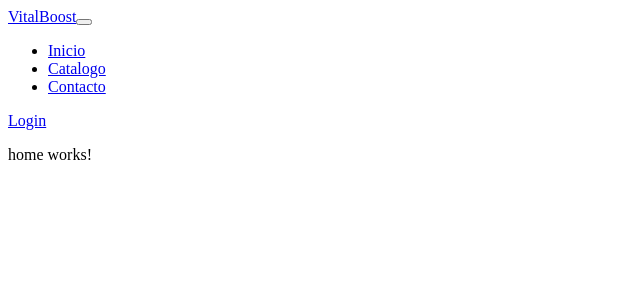
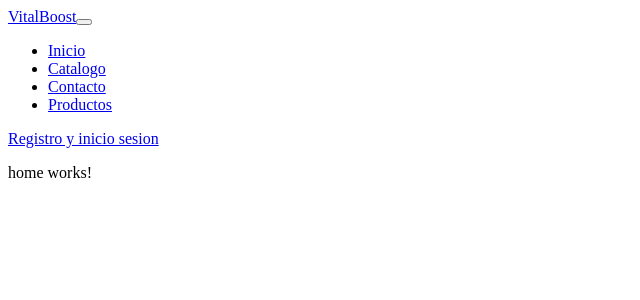
Before and after one commit to danielmoralesferrando/proyecto-ed-lm, an Angular app: page /home in a window 1280 px wide. Shown: the top 300 px of the page, without its empty margins (0-640 px from the left). Built offline with nearby package versions, Linux system fonts and the light colour scheme.

Commit message:
navbar productos y registro

```diff
--- a/src/app/component/navbar/navbar.component.html
+++ b/src/app/component/navbar/navbar.component.html
@@ -15,9 +15,12 @@
           <li class="nav-item">
             <a class="nav-link" routerLink="/contact">Contacto</a>
           </li>
+          <li class="nav-item">
+            <a class="nav-link" routerLink="/productos">Productos</a>
+          </li>
         </ul>
         <span class="navbar-text">
-            <a class="nav-link" routerLink="/login">Login</a>
+            <a class="nav-link" routerLink="/login">Registro y inicio sesion</a>
         </span>
       </div>
     </div>
```
